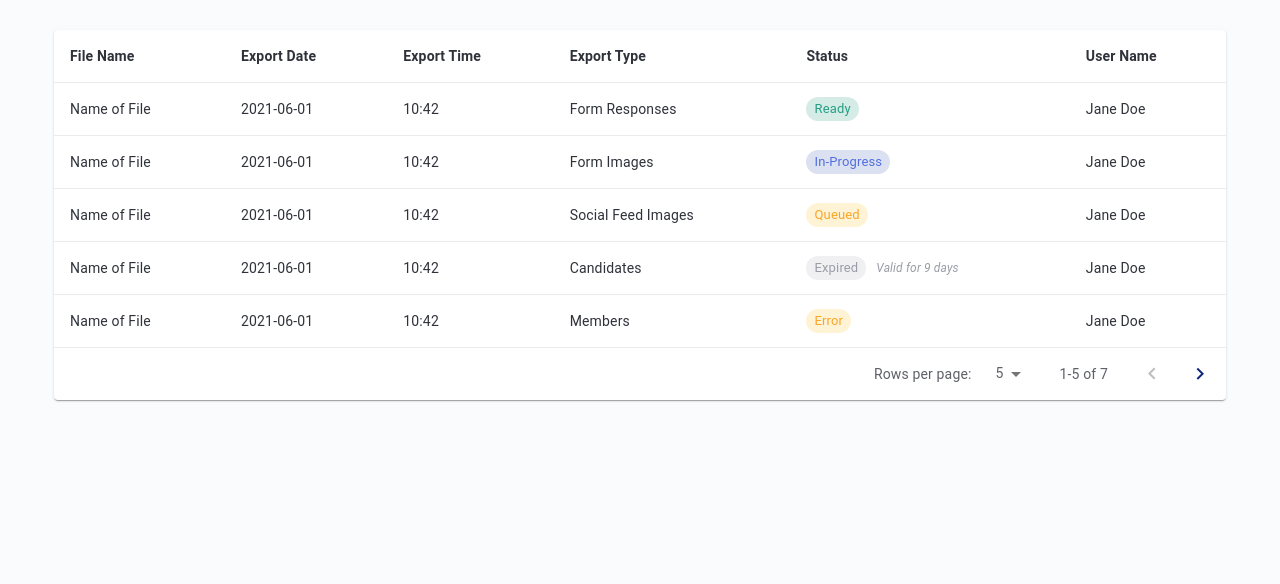
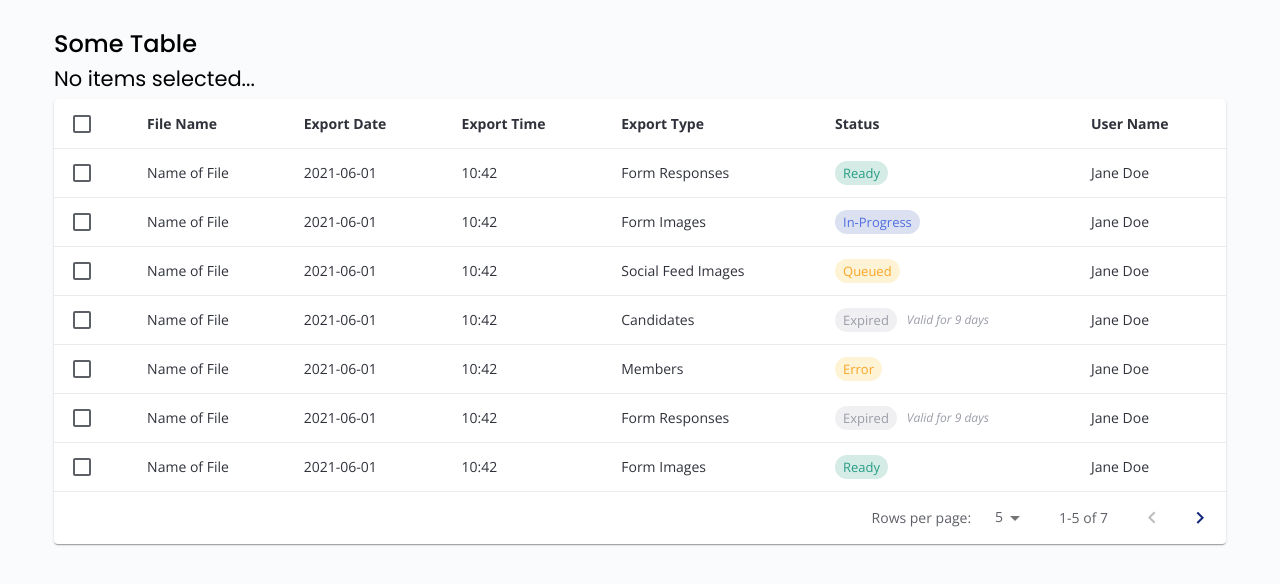
Before and after one commit to liezelbreytenbach/component-library, a React (Create React App) app: page /table in a window 1280 px wide. Shown: the top 584 px of the page. Built offline with nearby package versions, Linux system fonts and the light colour scheme; the HTML template or start-up script is replaced by a standard one.

Commit message:
feat: table checkboxes

```diff
--- a/package.json
+++ b/package.json
@@ -14,6 +14,7 @@
     "react-scripts": "4.0.3",
     "string-similarity": "^4.0.4",
     "styled-components": "^5.3.0",
+    "typeface-open-sans": "^1.1.13",
     "web-vitals": "^1.0.1"
   },
   "scripts": {
--- a/public/index.html
+++ b/public/index.html
@@ -3,6 +3,9 @@
   <head>
     <meta charset="utf-8" />
     <link rel="icon" href="%PUBLIC_URL%/favicon.ico" />
+    <link rel="preconnect" href="https://fonts.googleapis.com">
+    <link rel="preconnect" href="https://fonts.gstatic.com" crossorigin>
+    <link href="https://fonts.googleapis.com/css2?family=Open+Sans:ital,wght@0,400;0,700;1,400;1,700&family=Poppins:ital,wght@0,400;0,500;1,400;1,500&display=swap" rel="stylesheet">
     <meta name="viewport" content="width=device-width, initial-scale=1" />
     <meta name="theme-color" content="#000000" />
     <meta
--- a/src/App.css
+++ b/src/App.css
@@ -1,6 +1,5 @@
-.App {
-  text-align: center;
-}
+/* .App {
+} */
 
 .App-logo {
   height: 40vmin;
--- a/src/components/PillTag/index.js
+++ b/src/components/PillTag/index.js
@@ -2,17 +2,6 @@ import { Fragment } from 'react';
 import styled from 'styled-components';
 import { Chip } from '@material-ui/core';
 import Disclaimer from '../Disclaimer';
-import { theme } from '../../utils/theme';
-
-const palette = theme.palette;
-
-export const tagStates = {
-  inProgress: {text: 'In-Progress', palette: palette.info, message: ''},
-  queued:  {text: 'Queued', palette: palette.warning, message: ''},
-  ready: {text: 'Ready', palette: palette.success, message: ''},
-  error:  {text: 'Error', palette: palette.warning, message: ''},
-  expired:  {text: 'Expired', palette: palette.grey, message: 'Valid for 9 days'},
-};
 
 const PillTagDisclaimer = styled(Disclaimer)`
   margin-left: 10px;
--- /dev/null
+++ b/src/components/StyledForm/StyledCheckBox.js
@@ -0,0 +1,30 @@
+import { withStyles, Checkbox } from '@material-ui/core';
+
+const TightCheckBox = withStyles((theme) => ({
+  root: {
+    padding: 0,
+    '&:hover': {
+      backgroundColor: 'transparent',
+      color: theme.palette.primary.main,
+    }
+  }
+}))(Checkbox);
+
+export default function StyledCheckBox ({ checked, onChange, ariaLabel, tight }) {
+
+  const changeHanlder = (event) => {
+    onChange(event.target.checked);
+  }
+
+  const props = {
+    color: 'primary',
+    checked,
+    onChange: changeHanlder
+  }
+  if (ariaLabel) {
+    props.inputProps = {'aria-label': ariaLabel}
+  }
+
+  if (tight) return <TightCheckBox {...props} disableRipple={true} />;
+  return <Checkbox {...props} />;
+}
--- a/src/components/StyledTable/Pagination.js
+++ b/src/components/StyledTable/Pagination.js
@@ -1,5 +1,7 @@
 import React, { useEffect, useState } from 'react';
-import { withStyles, TablePagination } from '@material-ui/core';
+import { StyledPagination } from './StyledComponents';
+
+let isLoaded = false;
 
 const Pagination = ({ rows, onPage }) => {
   const pageLength = [5, 10, 25]
@@ -14,17 +16,12 @@ const Pagination = ({ rows, onPage }) => {
   };
 
   useEffect(() => {
-    onPage(page, rowsPerPage)
+    if (!isLoaded) {
+      isLoaded = true;
+    } else {
+      onPage(page, rowsPerPage)
+    }
   }, [onPage, page, rowsPerPage]);
-
-  const StyledPagination = withStyles((theme) => ({
-    root: {
-      color: theme.palette.text.secondary
-    },
-    actions: {
-      color: theme.palette.primary.main
-    }
-  }))(TablePagination);
 
   return (
     <StyledPagination
--- a/src/components/StyledTable/StyledComponents.js
+++ b/src/components/StyledTable/StyledComponents.js
@@ -1,11 +1,11 @@
-import { withStyles, TableRow, TableCell } from "@material-ui/core";
+import { withStyles, TableRow, TableCell, TablePagination } from "@material-ui/core";
 import { calculateRem } from '../../utils/helpers';
 
 export const StyledCell = withStyles((theme) => ({
   root: {
     borderBottomColor: theme.palette.divider,
-    paddingTop: calculateRem(14),
-    paddingBottom: calculateRem(14),
+    paddingTop: calculateRem(12),
+    paddingBottom: calculateRem(12),
   }
 }))(TableCell);
 
@@ -22,3 +22,12 @@ export const StyledBodyRow = withStyles((theme) => ({
     }
   }
 }))(TableRow);
+
+export const StyledPagination = withStyles((theme) => ({
+  root: {
+    color: theme.palette.text.secondary
+  },
+  actions: {
+    color: theme.palette.primary.main
+  }
+}))(TablePagination);
--- a/src/components/StyledTable/index.js
+++ b/src/components/StyledTable/index.js
@@ -1,16 +1,39 @@
-import { useState, useCallback } from 'react';
+import { useState, useCallback, useEffect } from 'react';
 import { Paper, TableContainer, Table, TableHead, TableBody, TableRow } from "@material-ui/core";
 
+import StyledCheckBox from '../StyledForm/StyledCheckBox';
 import Pagination from './Pagination';
 import { StyledCell, StyledHeadCell, StyledBodyRow } from './StyledComponents';
 
-export default function StyledTable ({ labels, rows }) {
-
+export default function StyledTable ({ labels, rows, onSelect }) {
   const [pageSlice, setPageSlice] = useState([0, rows.length]);
+  const [selectAll, setSelectedAll] = useState(false);
+  let [selectedItems, setSelectedItems] = useState([]);
 
   const pageHandler = useCallback((page, pageRows) => {
     setPageSlice([page * pageRows, page * pageRows + pageRows])
   }, []);
+
+  const checkAllHandler = (checked) => {
+    let list = [];
+    if (checked) list = rows.map(row => row.id);
+    setSelectedAll((prevState) => !prevState);
+    setSelectedItems(list);
+  };
+
+  const checkSingleHandler = (id, checked) => {
+    let newList = [...selectedItems];
+    if (checked) {
+      if (!newList.includes(id)) newList.push(id);
+    } else {
+      newList = newList.filter(item => item !== id);
+    }
+    setSelectedItems(newList);
+  };
+
+  useEffect(() => {
+    onSelect(selectedItems);
+  }, [onSelect, selectedItems])
 
   return (
     <Paper>
@@ -18,6 +41,9 @@ export default function StyledTable ({ labels, rows }) {
         <Table aria-label="select table">
           <TableHead>
             <TableRow>
+              <StyledHeadCell>
+                <StyledCheckBox checked={selectAll} onChange={checkAllHandler} tight ariaLabel="Select All" />
+              </StyledHeadCell>
               {labels.map(label => (
                 <StyledHeadCell key={label}>{label}</StyledHeadCell>
               ))}
@@ -26,6 +52,13 @@ export default function StyledTable ({ labels, rows }) {
           <TableBody>
             {rows.slice(...pageSlice).map((row) => (
               <StyledBodyRow key={row.id}>
+                <StyledCell>
+                  <StyledCheckBox
+                    checked={selectedItems.includes(row.id) || false}
+                    onChange={checkSingleHandler.bind(null, row.id)}
+                    tight ariaLabel="Select Item"
+                  />
+                </StyledCell>
                 {row.cells.map((cell, index) => <StyledCell key={`${row.id}${index}`}>{cell}</StyledCell>)}
               </StyledBodyRow>
             ))}
--- a/src/dummyData/table-data.js
+++ b/src/dummyData/table-data.js
@@ -1,4 +1,5 @@
-import PillTag, { tagStates } from '../components/PillTag';
+import { tagStates } from '../utils/theme';
+import PillTag from '../components/PillTag';
 
 export const dummyLabels = ['File Name', 'Export Date', 'Export Time', 'Export Type', 'Status', 'User Name'];
 
--- a/src/pages/MyTable.js
+++ b/src/pages/MyTable.js
@@ -1,11 +1,25 @@
-import Container from '@material-ui/core/Container';
+import { useState } from 'react';
+import { Container, Typography } from '@material-ui/core';
 import StyledTable from '../components/StyledTable';
 import { dummyLabels, dummyRows } from '../dummyData/table-data';
 
 export default function MyTable() {
+  const initialSelectMsg = 'No items selected...';
+  const [selectedMsg, setSelectedMsg] = useState(initialSelectMsg);
+
+  const selectHandler = (list) => {
+    let message = initialSelectMsg;
+    if (list.length > 0) {
+      message = `Selected rows:${list.map(item => ` ${item}`)}`;
+    }
+    setSelectedMsg(message);
+  }
+
 	return (
     <Container>
-        <StyledTable labels={dummyLabels} rows={dummyRows} />
+        <Typography variant="h1" gutterBottom>Some Table</Typography>
+        <Typography variant="h2" gutterBottom>{selectedMsg}</Typography>
+        <StyledTable labels={dummyLabels} rows={dummyRows} onSelect={selectHandler} />
     </Container>
 	);
 }
--- a/src/utils/theme.js
+++ b/src/utils/theme.js
@@ -1,4 +1,10 @@
 import { createTheme } from '@material-ui/core';
+import { calculateRem } from './helpers';
+
+const fonts = {
+  main: "'Open Sans', sans-serif",
+  titles: "'Poppins', sans-serif"
+}
 
 export const themeWT = {
   palette: {
@@ -12,7 +18,20 @@ export const themeWT = {
     info: { light: '#dce1f1', main: '#506EDE' },
     action: { hover: '#12277D0D'},
     divider: '#00000014',
-  }
+  },
+  typography: {
+    fontFamily: fonts.main,
+    h1: {fontFamily: fonts.titles, fontSize: calculateRem(24), fontWeight: 500},
+    h2: {fontFamily: fonts.titles, fontSize: calculateRem(21), fontWeight: 400},
+  },
 }
 
 export const theme = createTheme(themeWT);
+
+export const tagStates = {
+  inProgress: {text: 'In-Progress', palette: theme.palette.info, message: ''},
+  queued:  {text: 'Queued', palette: theme.palette.warning, message: ''},
+  ready: {text: 'Ready', palette: theme.palette.success, message: ''},
+  error:  {text: 'Error', palette: theme.palette.warning, message: ''},
+  expired:  {text: 'Expired', palette: theme.palette.grey, message: 'Valid for 9 days'},
+};
```
Also changed, not shown: 1 other file (tests, documents, lock files or other folders).
